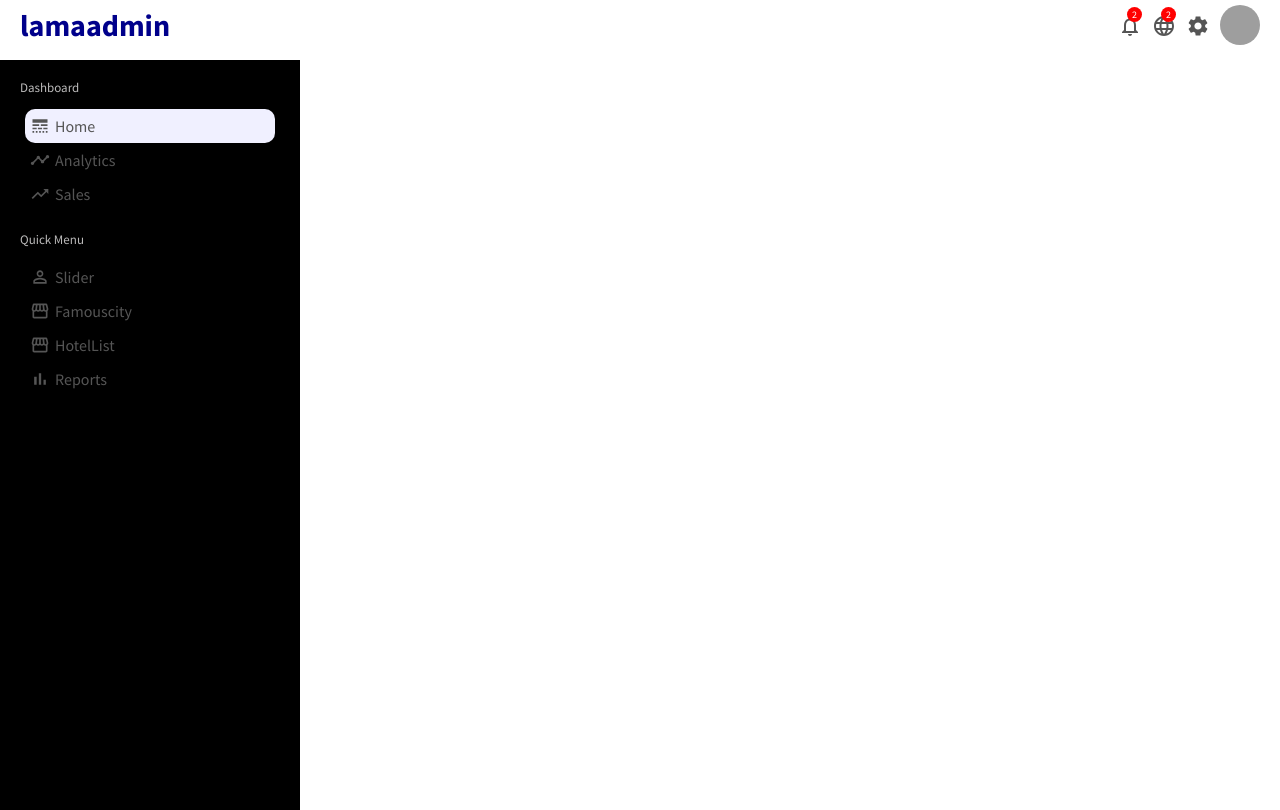
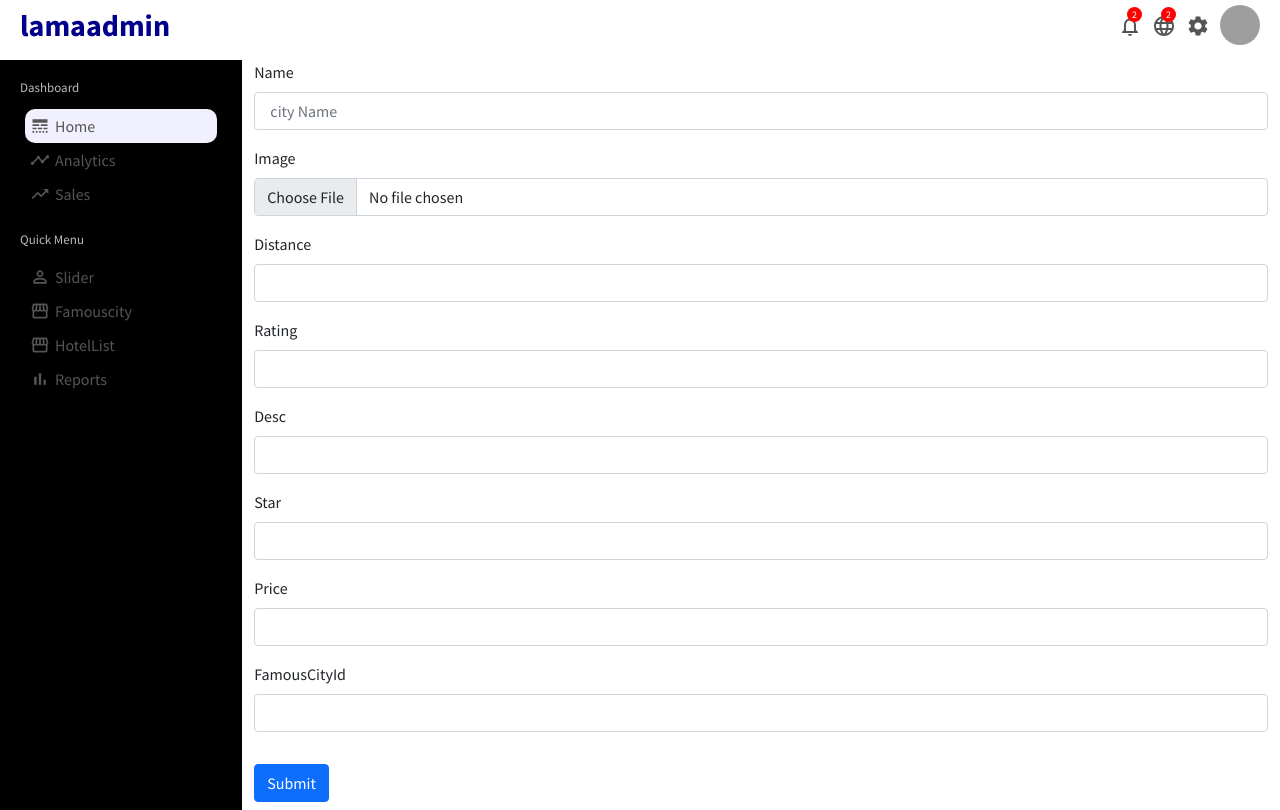
Before and after one commit to Umidshamdin/LikeTourism-AdminPanel, a React (Create React App) app in the folder adminpanelliketourism/: page /HotelCreate in a window 1280 px wide. Built offline with nearby package versions, Linux system fonts and the light colour scheme; grey boxes are pictures that could not be loaded.

Commit message:
hotel created

```diff
--- a/adminpanelliketourism/src/App.js
+++ b/adminpanelliketourism/src/App.js
@@ -10,6 +10,7 @@ import CreateSlider from "./components/Slider/CreateSlider";
 import UpdateSlider from "./components/Slider/UpdateSlider";
 import { Pagination } from "react-bootstrap";
 import HotelListTable from "./components/HotelList/HotelListTable";
+import HotelCreate from "./components/HotelList/HotelCreate";
 
 function App() {
   return (
@@ -28,6 +29,8 @@ function App() {
           <Route path="/updateslider/:id" element={<UpdateSlider />} />
           <Route path="/CreateFamousCity" element={<CreateFamousCity />} />
           <Route path="/UpdateFamousCity/:id" element={<UpdateFamousCity />} />
+          <Route path="/HotelCreate" element={<HotelCreate />} />
+
         </Routes>
       </div>
     </Router>
--- a/adminpanelliketourism/src/assets/sass/hotellisttable.scss
+++ b/adminpanelliketourism/src/assets/sass/hotellisttable.scss
@@ -45,7 +45,7 @@
     }
     .images {
       width: 100%;
-      height: 10vh;
+      height: 20vh;
     }
     td {
       margin-top: 22px;
--- /dev/null
+++ b/adminpanelliketourism/src/components/HotelList/HotelCreate.js
@@ -0,0 +1,147 @@
+import React, { useState } from "react";
+import { Button, Form } from "react-bootstrap";
+import axios from "axios";
+import Swal from "sweetalert2";
+
+function CreateEvent() {
+  const [img, setImg] = useState();
+  const [name, setName] = useState();
+  const [distance, setDistance] = useState();
+  const [rating, setRating] = useState();
+  const [desc, setDesc] = useState();
+  const [star, setStar] = useState();
+  const [famousCityId, setFamousCityId] = useState();
+
+
+  const [prise, setPrise] = useState();
+
+
+
+  function getBase64(file) {
+    return new Promise((resolve, reject) => {
+      const reader = new FileReader();
+      reader.readAsDataURL(file);
+      reader.onload = () =>
+        resolve(reader.result.replace("data:", "").replace(/^.+,/, ""));
+      reader.onerror = (error) => reject(error);
+    });
+  }
+
+
+
+
+  async function Create(e) {
+    e.preventDefault();
+    await axios
+      .post(
+        "https://localhost:44363/api/HotelList/Create",
+        {
+          Name: name,
+          Image: img,
+          Rating:rating,
+          Desc:desc,
+          Star:star,
+
+          Distance:distance,
+          Prise:prise,
+          FamousCityId:famousCityId
+
+        },
+        { "Content-Type": "multipart/form-data" }
+      )
+
+      .then(function (response) {
+        Swal.fire(name, "Created", "success");
+      })
+      .catch(function (error) {
+        Swal.fire({
+          icon: "error",
+          title: "Oops...",
+          text: "Something went wrong!",
+          footer: '<a href="">Why do I have this issue?</a>',
+        });
+      });
+  }
+
+  function base64Img(file) {
+    var base64String = getBase64(file);
+    base64String.then(function (result) {
+      setImg(result);
+    });
+  }
+
+  return (
+    <div className="container">
+      <Form onSubmit={(e) => Create(e)}>
+        <Form.Group className="mb-3" controlId="formBasicEmail">
+          <Form.Label>Name</Form.Label>
+          <Form.Control
+            type="text"
+            placeholder=" city Name"
+            onChange={(e) => setName(e.target.value)}
+          />
+        </Form.Group>
+
+        <Form.Group controlId="formFile" className="mb-3">
+          <Form.Label>Image</Form.Label>
+          <Form.Control
+            type="file"
+            onChange={(e) => base64Img(e.target.files[0])}
+          />
+        </Form.Group>
+        <Form.Group controlId="formFile" className="mb-3">
+          <Form.Label>Distance</Form.Label>
+          <Form.Control
+            type="text"
+            onChange={(e) => setDistance(e.target.value)}
+          />
+        </Form.Group>
+        <Form.Group controlId="formFile" className="mb-3">
+          <Form.Label>Rating</Form.Label>
+          <Form.Control
+            type="number"
+            onChange={(e) => setRating(e.target.value)}
+          />
+        </Form.Group>
+        <Form.Group controlId="formFile" className="mb-3">
+          <Form.Label>Desc</Form.Label>
+          <Form.Control
+            type="text"
+            onChange={(e) => setDesc(e.target.value)}
+          />
+        </Form.Group>
+        <Form.Group controlId="formFile" className="mb-3">
+          <Form.Label>Star</Form.Label>
+          <Form.Control
+            type="number"
+            onChange={(e) => setStar(e.target.value)}
+          />
+        </Form.Group>
+
+        <Form.Group controlId="formFile" className="mb-3">
+          <Form.Label>Price</Form.Label>
+          <Form.Control
+            type="text"
+            onChange={(e) => setPrise(e.target.value)}
+          />
+        </Form.Group>
+
+        <Form.Group controlId="formFile" className="mb-3">
+          <Form.Label>FamousCityId</Form.Label>
+          <Form.Control
+            type="number"
+            onChange={(e) => setFamousCityId(e.target.value)}
+          />
+        </Form.Group>
+
+
+
+        <Button variant="primary" type="submit" className="mt-3">
+          Submit
+        </Button>
+      </Form>
+    </div>
+  );
+}
+
+export default CreateEvent;
--- a/adminpanelliketourism/src/components/HotelList/HotelListTable.js
+++ b/adminpanelliketourism/src/components/HotelList/HotelListTable.js
@@ -35,7 +35,7 @@ function HotelListTable() {
 
   return (
     <div className="tables">
-      <Link to="/CreateFamousCity" className="btn btn-success btn-fw link">
+      <Link to="/HotelCreate" className="btn btn-success btn-fw link">
         Create Hotel
       </Link>
 
@@ -46,9 +46,15 @@ function HotelListTable() {
             <th>Image</th>
             <th>Name</th>
             <th>Dictance</th>
+            <th>Rating</th>
+            <th>Price</th>
+            <th>Star</th>
+            <th>Desc</th>
 
-            <th>Price</th>
             <th>FamousCityId</th>
+
+
+
 
 
             <th>Settings</th>
@@ -74,8 +80,20 @@ function HotelListTable() {
               </td>
 
               <td>
+                <div className="cityname">{hotels.rating}</div>
+              </td>
+
+              <td>
                 <div className="cityname">{hotels.prise}</div>
               </td>
+
+              <td>
+                <div className="cityname">{hotels.star}</div>
+              </td>
+              <td>
+                <div className="cityname">{hotels.desc}</div>
+              </td>
+
               <td>
                 <div className="cityname">{hotels.famousCityId}</div>
               </td>
```
